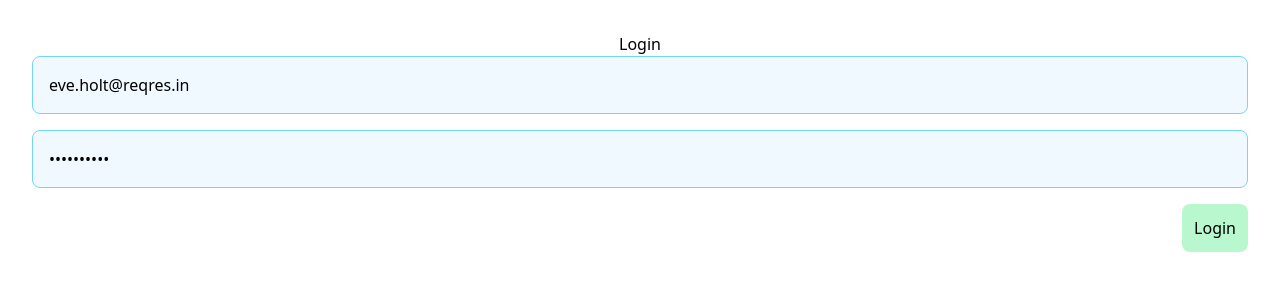
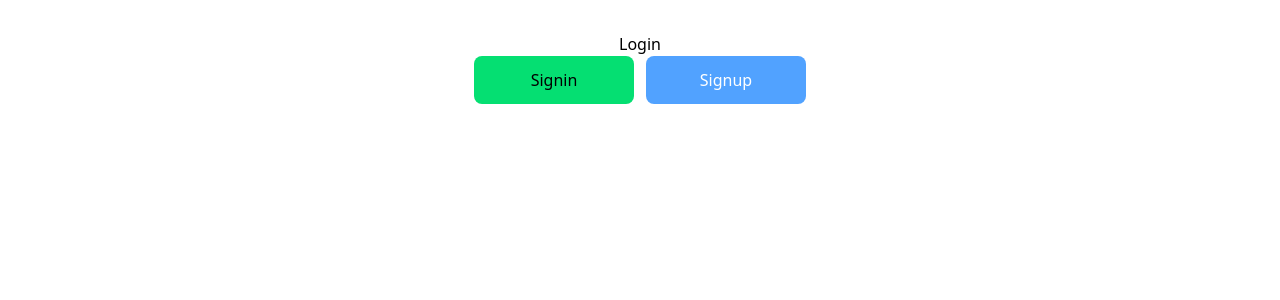
Before and after one commit to wolfather/backoffice-sample, a React (Vite) app: page / in a window 1280 px wide. Shown: the top 300 px of the page. Built offline with nearby package versions, Linux system fonts and the light colour scheme.

Commit message:
fix adjustments

```diff
--- a/src/app/pages/Login/Login.tsx
+++ b/src/app/pages/Login/Login.tsx
@@ -1,14 +1,37 @@
-import { Outlet } from "react-router-dom";
+import { CreateAccountForm } from "../../components/createAccountForm/createAccountForm";
 import { LoginForm } from "../../components/LoginForm/LoginForm";
+import { useState } from "react";
 
 export default function Login() {
+    const [toggleFormVisible, setToggleFormVisible] = useState<boolean | null>(null);
+
     return (
         <div>
-            Login
+            <h1>Login</h1>
 
-            <LoginForm />
+            <div className="flex justify-center gap-3">
+                <span
+                    className="w-40 cursor-pointer bg-green-400 p-3 text-2 rounded-lg"
+                    onClick={() => setToggleFormVisible(true)}
+                    role="button">Signin
+                </span>
+                <span
+                    className="w-40 cursor-pointer bg-blue-400 p-3 text-2 rounded-lg text-white"
+                    onClick={() => setToggleFormVisible(false)}
+                    role="button">Signup
+                </span>
+            </div>
 
-            <Outlet />
+            {toggleFormVisible !== null ?
+                <div className="flex">
+                    {
+                        toggleFormVisible ?
+                        <LoginForm /> :
+                        <CreateAccountForm />
+                    }
+                </div> :
+                <></>
+            }
         </div>
     )
 }
--- a/src/app/services/createUserValidation/createUserValidatation.ts
+++ b/src/app/services/createUserValidation/createUserValidatation.ts
@@ -1,4 +1,4 @@
-import type { CreateUserProps } from "../../components/createUserForm/types";
+import type { CreateUserProps } from "../../components/createAccountForm/types";
 
 export function createUserValidation(data: CreateUserProps): boolean {
     return (
--- a/src/main.tsx
+++ b/src/main.tsx
@@ -1,4 +1,4 @@
-import { Component, StrictMode } from 'react'
+import { StrictMode } from 'react'
 import { createRoot } from 'react-dom/client'
 import './App.css'
 import './index.css'
@@ -8,15 +8,12 @@ import Login from './app/pages/Login/Login.tsx';
 import { Dashboard } from './app/pages/Dashboard/Dashboard.tsx';
 import { DashboardSettings } from './app/pages/Dashboard/Settings/Dashboard_Settings.tsx';
 import { SessionProvider } from './app/providers/session.tsx';
-import { CreateAccount } from './app/pages/Login/CreateAccount/CreateAccount.tsx';
 
 const router = createBrowserRouter([
   {
+    index: true,
     path: "/",
-    children: [
-      { index: true, Component: Login },
-      {path: 'create-account', Component: CreateAccount},
-    ]
+    Component: Login,
   },
   {
     path: "/dashboard",
```
Also changed, not shown: src/app/components/createAccountForm/createAccountForm.tsx (renamed from src/app/pages/Login/CreateAccount/CreateAccount.tsx, +7 -7 lines), src/app/components/createAccountForm/types.tsx (renamed from src/app/components/createUserForm/types.tsx), src/app/components/createUserForm/createUserForm.tsx (deleted).
